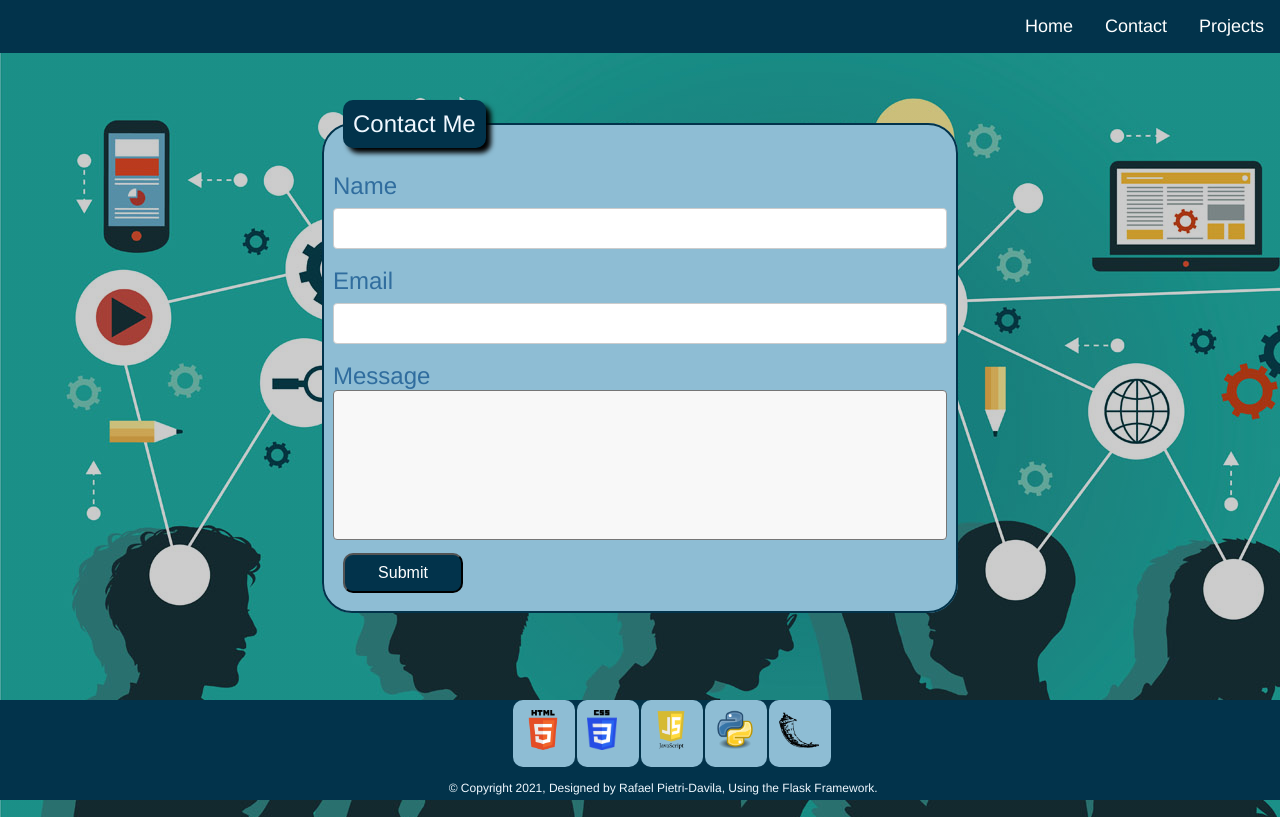
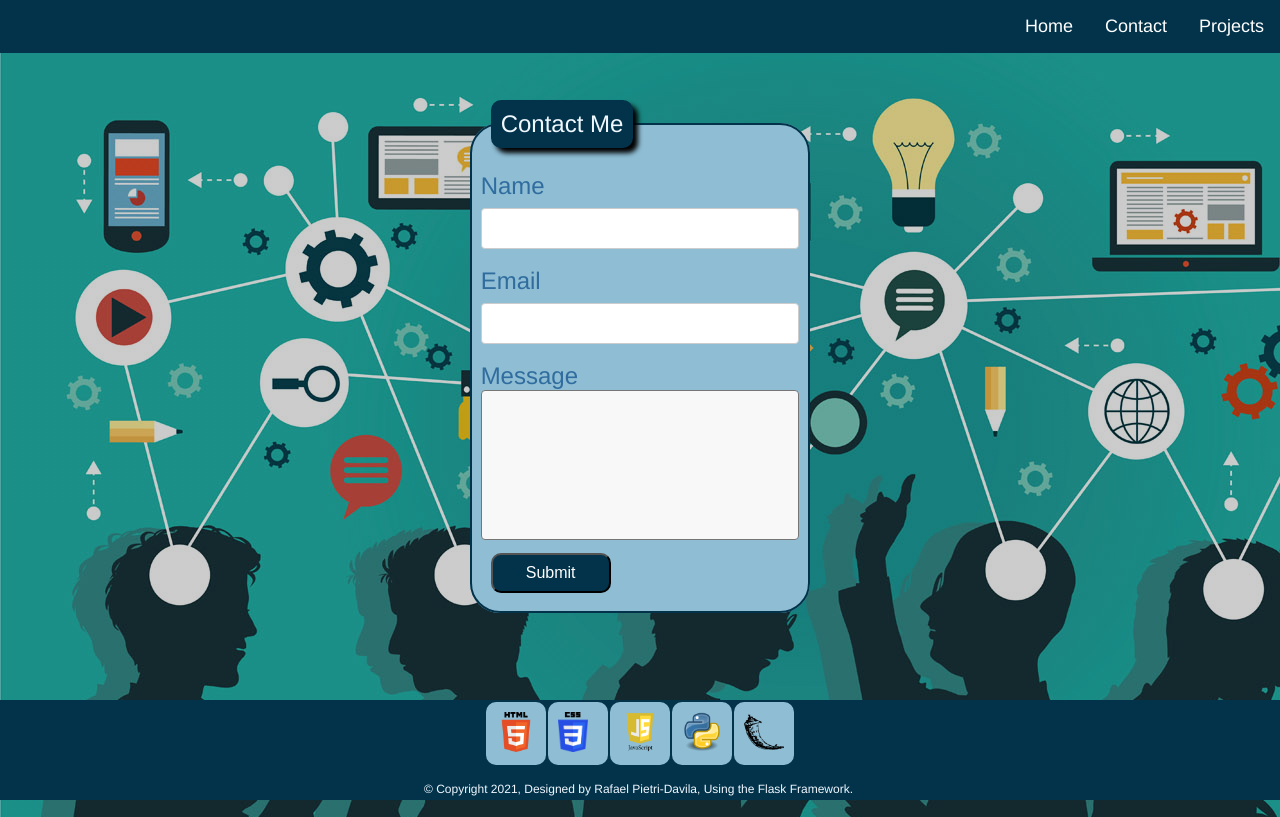
Before and after one commit to rpdavila/personal_portfolio, a Flask app: page /contact in a window 1280 px wide. Run offline with Flask 2, Linux system fonts and the light colour scheme.

Commit message:
centered items contact page

```diff
--- a/static/style.css
+++ b/static/style.css
@@ -64,10 +64,10 @@ body {
 }
 
 /*home-page body*/
-.grid {
-    display: grid;
-    grid-template-columns: repeat(auto-fill, minmax(300px, 1fr));
-    grid-gap: 20px;
+.flex {
+    display: flex;
+    flex-flow: wrap;
+    justify-content: center;
     height: 560px;
     width: 100%;
 }
@@ -95,8 +95,7 @@ body {
 /*contact form*/
 
 .contact_background {
-    display: grid;
-    grid-template-columns: repeat(auto-fill, minmax(300px, 1fr));
+    display: flex;
     justify-content: center;
     background-size: cover;
     background: linear-gradient(rgba(0, 0, 0, 0.2), rgba(0, 0, 0, 0.2)), url("collaboration.jpg") no-repeat;
@@ -104,7 +103,7 @@ body {
 }
 
 .form-wrapper {
-    grid-column: 2 / 4;
+    grid-column: auto;
     margin-top: 100px;
     height: 500px;
 
@@ -183,7 +182,7 @@ textarea {
 /*footer*/
 
 footer {
-	position: absolute;
+	position: fixed;
 	bottom: 0;
 	width: 100%;
     height: 100px;
@@ -191,44 +190,44 @@ footer {
 }
 .footer-container {
     display: grid;
-    grid-column-start: auto;
     justify-content: center;
-    grid-template-columns: repeat(auto-fill, minmax(60px, 1fr));
-    grid-auto-flow: row;
+    grid-template-columns: 60px 60px 60px 60px 60px 60px 60px;
+    align-items: center;
     grid-gap: 2px;
     height: 110px;
     width: 100%;
 }
 /*footer logos*/
 .skill-img-html {
-    grid-column: 9;
+    grid-column: 2;
     background-color: #8EBDD4;
     border-radius: 10px;
     padding: 10px;
 }
 .skill-img-css {
-    grid-column: 10;
+    grid-column: auto;
     background-color: #8EBDD4;
     border-radius: 10px;
     padding: 10px;
 }
 
 .skill-img-js {
-    grid-column: 11;
+    grid-column: auto;
     background-color: #8EBDD4;
     border-radius: 10px;
     padding: 10px;
 }
 
 .skill-img-py {
-    grid-column: 12;
+    grid-column: auto;
     background-color: #8EBDD4;
     border-radius: 10px;
     padding: 10px;
 }
 
 .skill-img-fl {
-    grid-column: 13;
+    justify-content: center;
+    grid-column: auto;
     background-color: #8EBDD4;
     border-radius: 10px;
     padding: 10px;
@@ -236,7 +235,8 @@ footer {
 
 
 .copyright {
-    grid-column: 8 / 15;
+    grid-row: 2;
+    grid-column: span 7;
     color: #F0F8FF;
     align-items: center;
 }
--- a/templates/home.html
+++ b/templates/home.html
@@ -4,7 +4,7 @@
   <div class="scrim">
     <p>Welcome!, Let me guide you in your solutions journey!</p>
   </div>
-  <div class="grid">
+  <div class="flex">
     <div class="description">
       <section class="intro">
         <p>Hello, My name is Rafael Pietri-Davila.</p><br>
```
